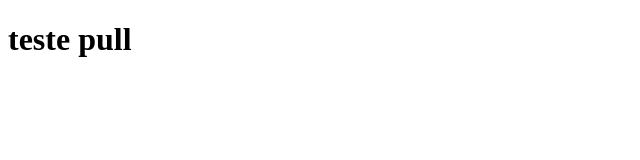
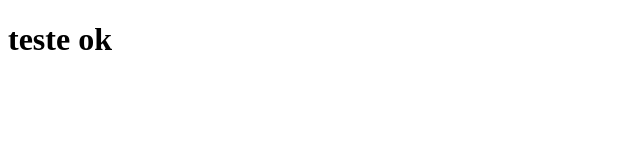
Before and after one commit to JoaoSantos007/TCCBARBER, a plain HTML site: page FRONTEND/index.html in a window 1280 px wide. Shown: the full height of the page, 0-640 px from the left. Drawn offline with Linux system fonts and the light colour scheme.

```diff
--- a/FRONTEND/index.html
+++ b/FRONTEND/index.html
@@ -6,6 +6,6 @@
     <title>BARBERSHOPP</title>
 </head>
 <body>
-    <h1>teste pull</h1>
+    <h1>teste ok</h1>
 </body>
 </html>
```
